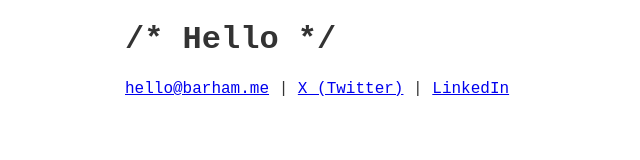
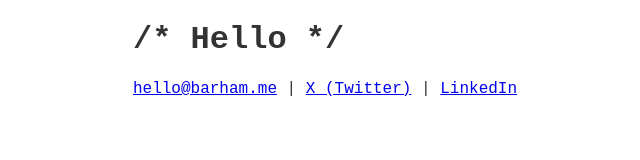
Before and after one commit to barhamkbarham/website, a plain HTML site: page index.html in a window 1280 px wide. Shown: the whole page, without its empty margins (315-955 px from the left). Drawn offline with Linux system fonts and the light colour scheme.

Commit message:
Update index.html

```diff
--- a/index.html
+++ b/index.html
@@ -1 +1 @@
-<!DOCTYPE html><html lang="en"><head><title>Barham K. Barham</title><meta name="description" content="IT"><meta name="viewport" content="width=device-width, initial-scale=1"><style>body{background-color:#fff;color:#333;font-family:"Courier New";margin-left:auto;margin-right:auto;width:400px;}</style></head><body><h1>/* Hello */</h1><a href="mailto:hello@barham.me" title="Say Hello!">hello@barham.me</a> | <a href="https://x.com/barhamkbarham" target="_blank" title="Follow me on X!">X (Twitter)</a> | <a href="https://www.linkedin.com/in/barhamkbarham/" target="_blank" title="Follow me on Linkedin!">LinkedIn</a></body></html>
+<!DOCTYPE html><html lang="en"><head><title>Barham K. Barham</title><meta name="description" content="IT"><meta name="viewport" content="width=device-width, initial-scale=1"><style>body{background-color:#fff;color:#333;font-family:"Courier New";margin-left:auto;margin-right:auto;width:fit-content;}</style></head><body><h1>/* Hello */</h1><a href="mailto:hello@barham.me" title="Say Hello!">hello@barham.me</a> | <a href="https://x.com/barhamkbarham" target="_blank" title="Follow me on X!">X (Twitter)</a> | <a href="https://www.linkedin.com/in/barhamkbarham/" target="_blank" title="Follow me on Linkedin!">LinkedIn</a></body></html>
```
